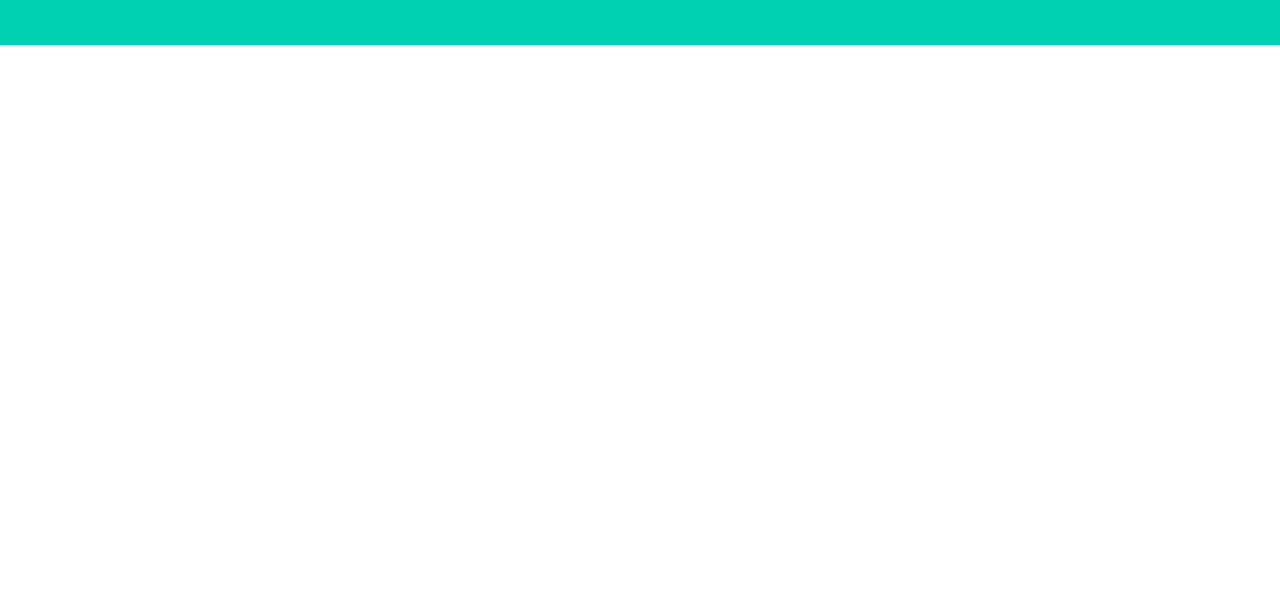
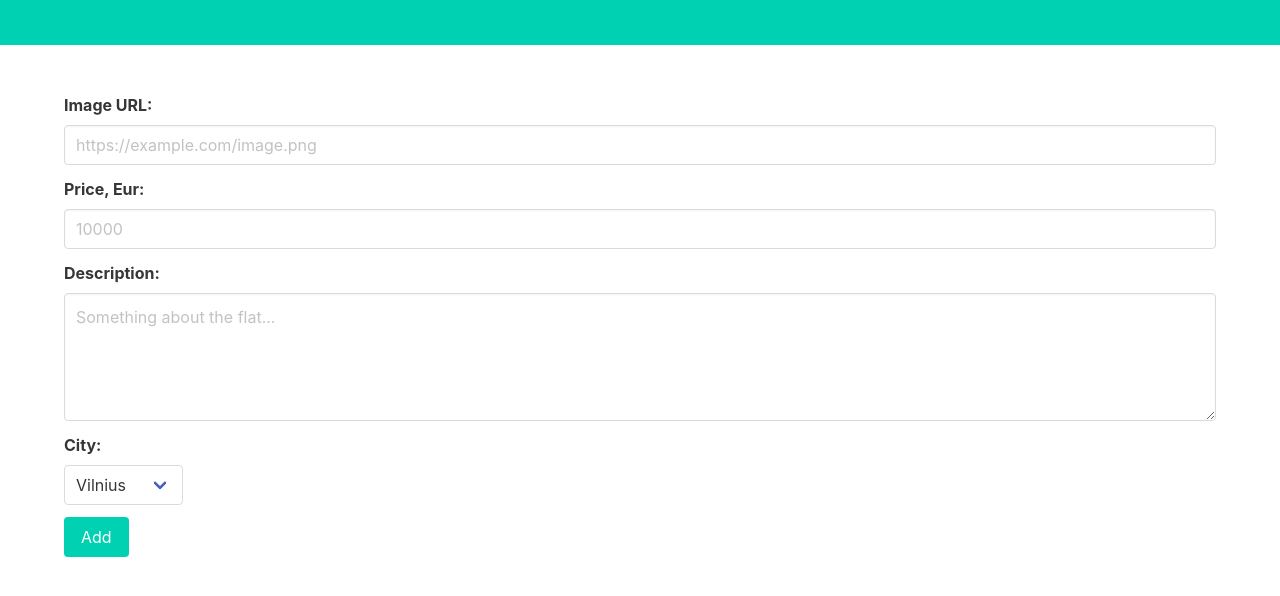
Before and after one commit to PSlekys/CodeAcademyJS, a plain HTML site: page demo15/index.html in a window 1280 px wide. Shown: the part 116-712 px from the top of the page. Drawn offline with nearby package versions, Linux system fonts and the light colour scheme.

Commit message:
form added

```diff
--- a/demo15/index.html
+++ b/demo15/index.html
@@ -11,13 +11,72 @@
     />
   </head>
   <body>
-    <section class="hero is-primary">
+    <header class="hero is-primary">
       <div class="hero-body">
         <div class="container">
           <p class="title">Library</p>
           <p class="subtitle">Add a book or find a book!</p>
         </div>
       </div>
+    </header>
+
+    <section class="section">
+      <div class="container">
+        <form name="addbook">
+          <div class="field">
+            <label class="label" for="image">Image URL:</label>
+            <div class="control">
+              <input
+                class="input"
+                type="url"
+                id="image"
+                name="image"
+                placeholder="https://example.com/image.png"
+                required
+              />
+            </div>
+          </div>
+          <div class="field">
+            <label class="label" for="price">Price, Eur:</label>
+            <div class="control">
+              <input
+                class="input"
+                type="number"
+                id="price"
+                name="price"
+                placeholder="10000"
+                required
+              />
+            </div>
+          </div>
+          <div class="field">
+            <label class="label" for="description">Description:</label>
+            <div class="control">
+              <textarea
+                class="textarea"
+                name="description"
+                id="description"
+                placeholder="Something about the flat..."
+              ></textarea>
+            </div>
+          </div>
+          <div class="field">
+            <label class="label" for="city">City:</label>
+            <div class="select">
+              <select name="city" id="city">
+                <option value="vilnius">Vilnius</option>
+                <option value="kaunas">Kaunas</option>
+                <option value="klaipeda">Klaipėda</option>
+              </select>
+            </div>
+          </div>
+          <div class="field">
+            <div class="control">
+              <button class="button is-primary" type="submit">Add</button>
+            </div>
+          </div>
+        </form>
+      </div>
     </section>
   </body>
 </html>
```
